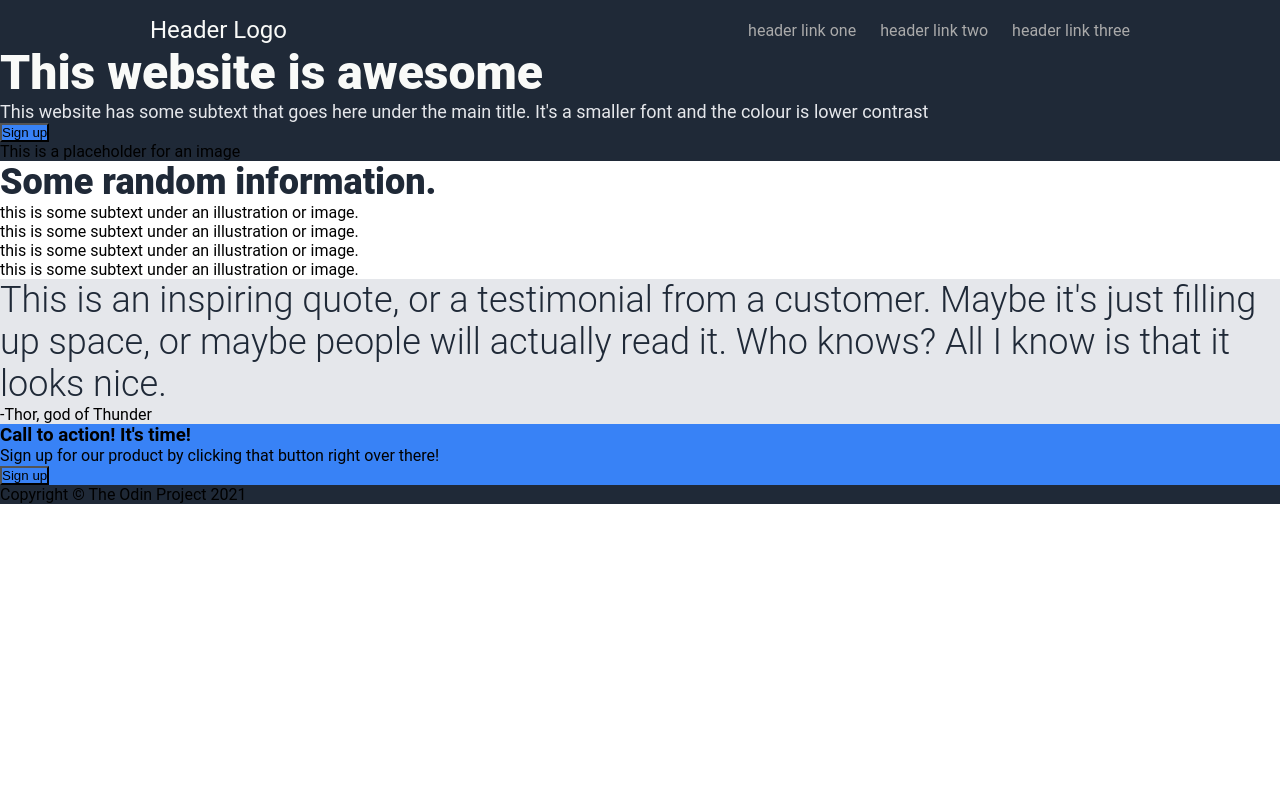
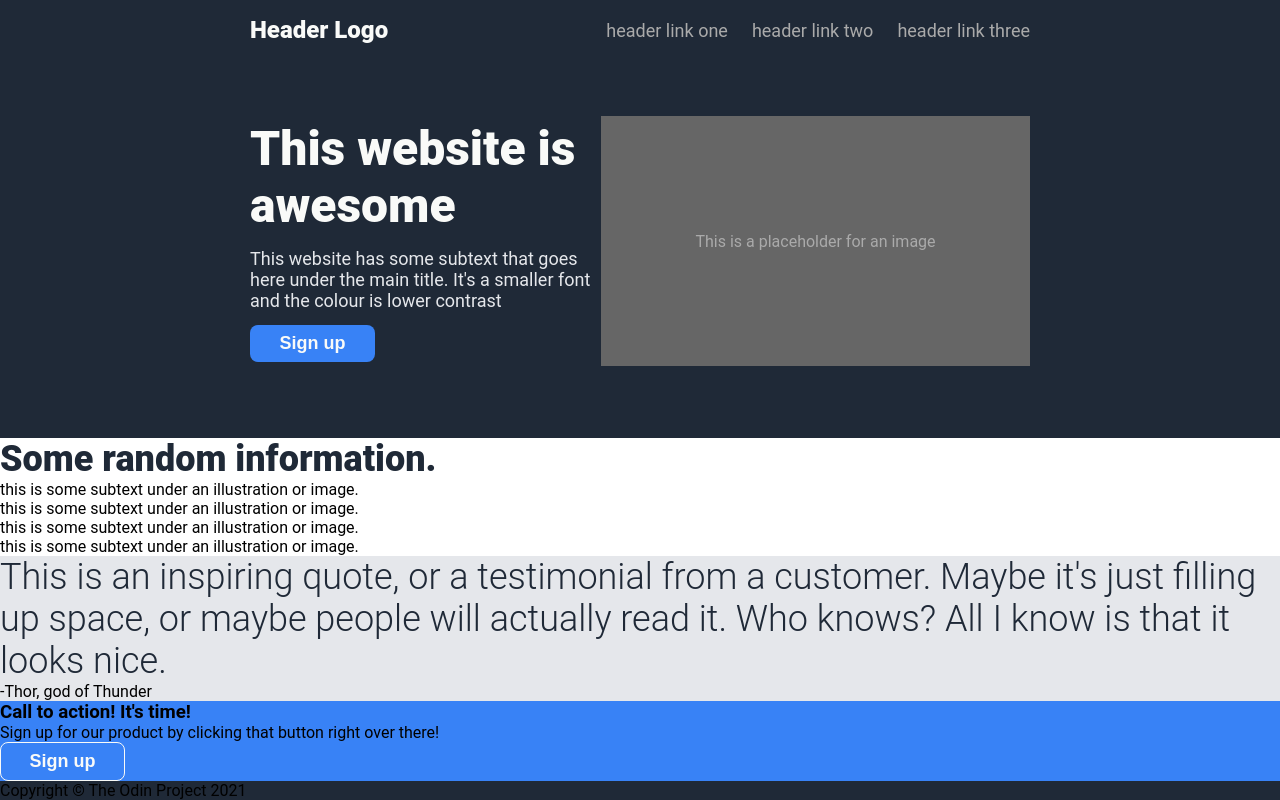
Before and after one commit to jesseowenuk/odin-landing, a plain HTML site: page index.html in a window 1280 px wide. Drawn offline with Linux system fonts and the light colour scheme.

Commit message:
Styled hero section

```diff
--- a/style.css
+++ b/style.css
@@ -17,6 +17,23 @@ body {
     flex: 1;
 }
 
+.btn {
+    padding: 8px 14px;
+    border-radius: 8px;
+    width: 125px;
+    color: #F9FAF8;
+    font-size: 18px;
+    font-weight: 600;
+}
+
+.sign-up-dark {
+    border: 0;
+}
+
+.sign-up-light {
+    border: 1px solid #F9FAF8;
+}
+
 /* Header Section */
 header {
     background: #1F2937;
@@ -27,11 +44,11 @@ header {
 }
 
 .logo {
-    padding-left: 150px;
+    padding-left: 250px;
 }
 
 .left-links {
-    padding-right: 150px;
+    padding-right: 250px;
 }
 
 .left-links ul {
@@ -42,16 +59,22 @@ header {
 
 .left-links a {
     color: #aaa;
+    font-size: 18px;
 }
 
 .logo a {
     font-size: 24px;
     color: #F9FAF8;
+    font-weight: 900;
 }
 
 /* Hero Section */
 .hero {
     background: #1F2937;
+    padding: 72px 250px;
+    display: flex;
+    justify-content: space-between;
+    align-items: center;
 }
 
 h1 {
@@ -63,6 +86,23 @@ h1 {
 .hero p {
     font-size: 18px;
     color: #E5E7EB;
+}
+
+.left {
+    width: 450px;
+    display: flex;
+    flex-direction: column;
+    gap: 14px;
+}
+
+.right {
+    background: #666;
+    width: 550px;
+    height: 250px;
+    display: flex;
+    justify-content: center;
+    align-items: center;
+    color: #aaa;
 }
 
 /* Information Section */
```
